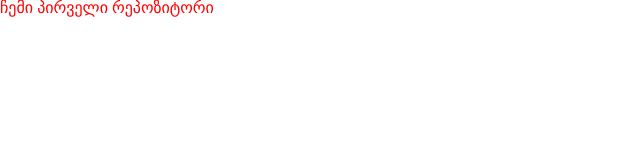
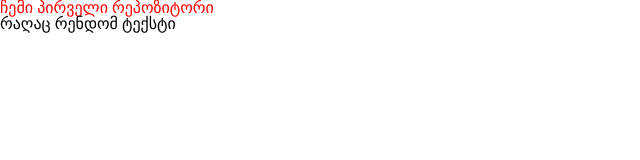
Before and after one commit to eleneandguladze/lesson-4, a plain HTML site: page index.html in a window 1280 px wide. Shown: the whole page, without its empty margins (0-640 px from the left). Drawn offline with Linux system fonts and the light colour scheme.

Commit message:
update index.html

```diff
--- a/index.html
+++ b/index.html
@@ -7,5 +7,6 @@
   </head>
   <body>
     <h1>ჩემი პირველი რეპოზიტორი</h1>
+    <p> რაღაც რენდომ ტექსტი </p>
   </body>
 </html>
```
